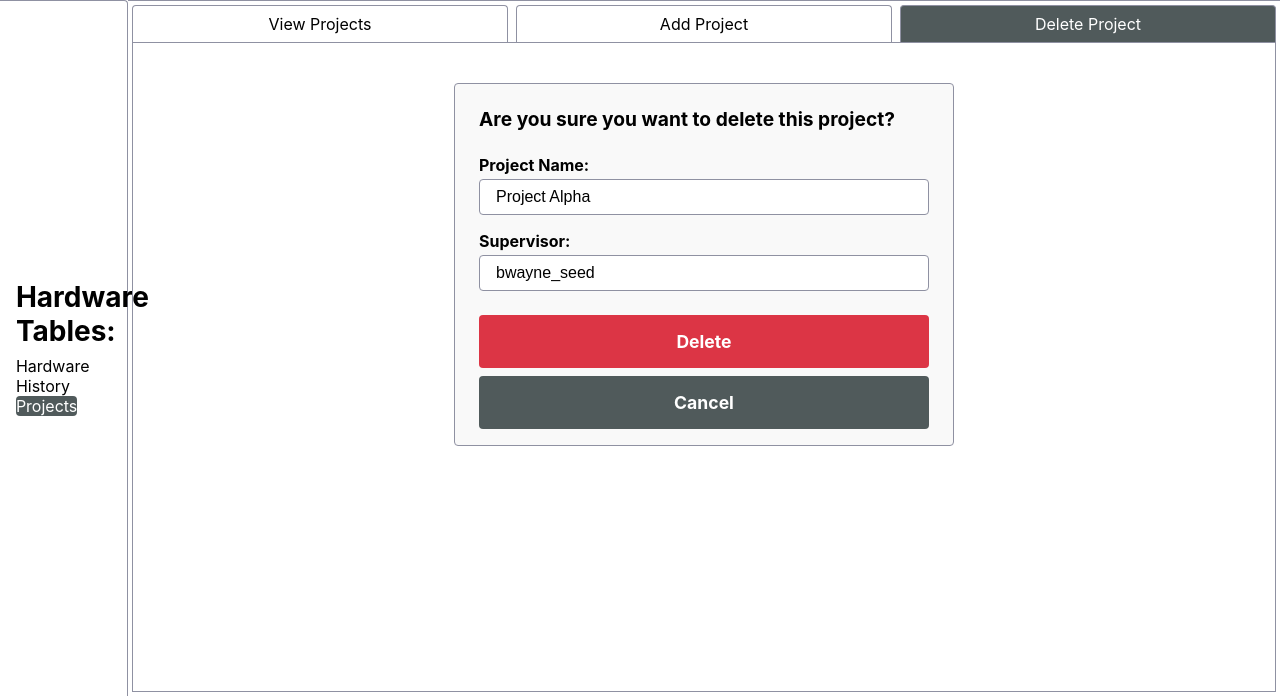
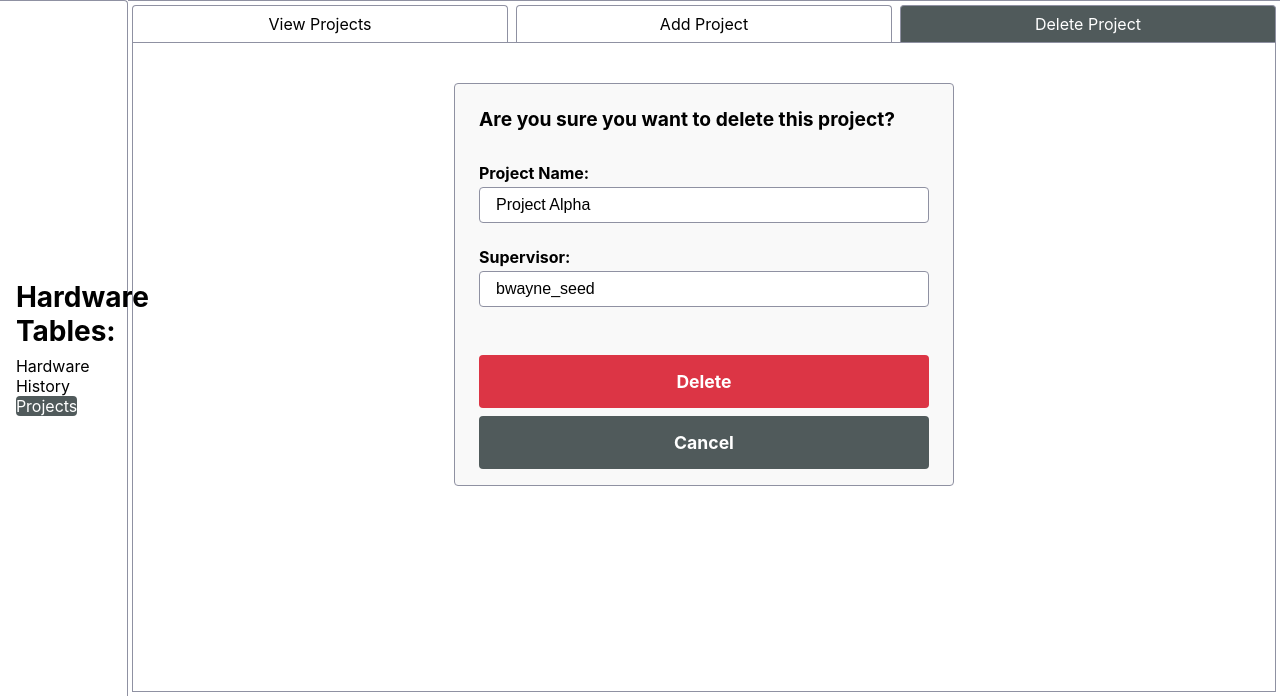
Before and after one commit to xPietrUx/Inventory-Shop-System, a Django app: page /hardware/project/1/delete/ in a window 1280 px wide. Shown: the part 104-800 px from the top of the page. Run offline with Django 5.2, Linux system fonts and the light colour scheme; data comes from the database, SQL or seed files in the repository.

Commit message:
fix(css): update import paths for CSS files to remove leading slashes

```diff
--- a/static/css/add_edit.css
+++ b/static/css/add_edit.css
@@ -1,5 +1,5 @@
-@import url("/main.css");
-@import url("/style.css");
+@import url("main.css");
+@import url("style.css");
 
 /*
     ==========================================================================
--- a/static/css/delete.css
+++ b/static/css/delete.css
@@ -1,6 +1,6 @@
-@import url('../main.css');
-@import url('../style.css');
-@import url('software-edit.css');
+@import url("main.css");
+@import url("style.css");
+@import url("add_edit.css");
 
 /*
     ==========================================================================
--- a/static/css/list.css
+++ b/static/css/list.css
@@ -1,5 +1,5 @@
-@import url('../main.css');
-@import url('../style.css');
+@import url("main.css");
+@import url("style.css");
 
 /*
     ==========================================================================
```
Lines whose indentation alone changed are shown as unchanged.
